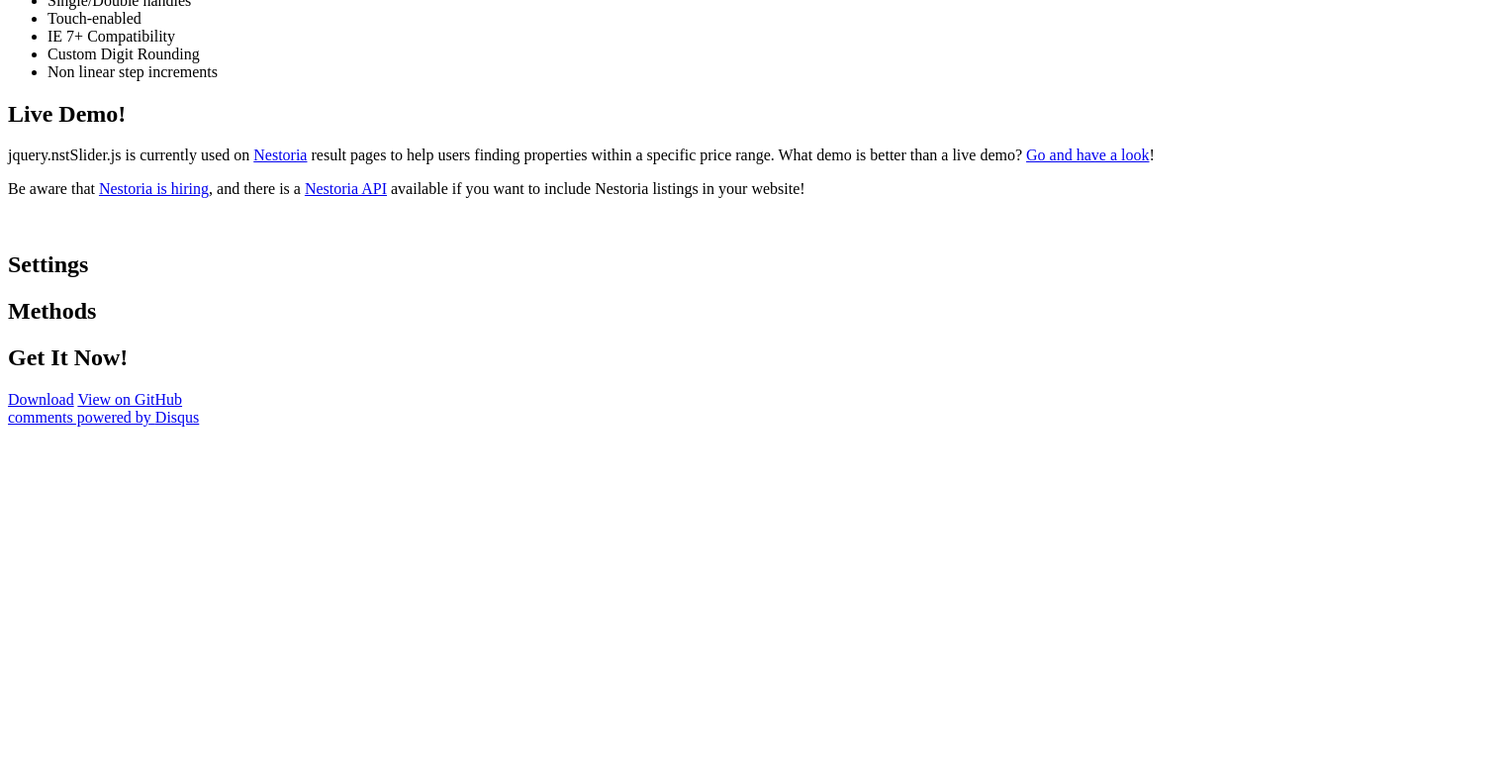
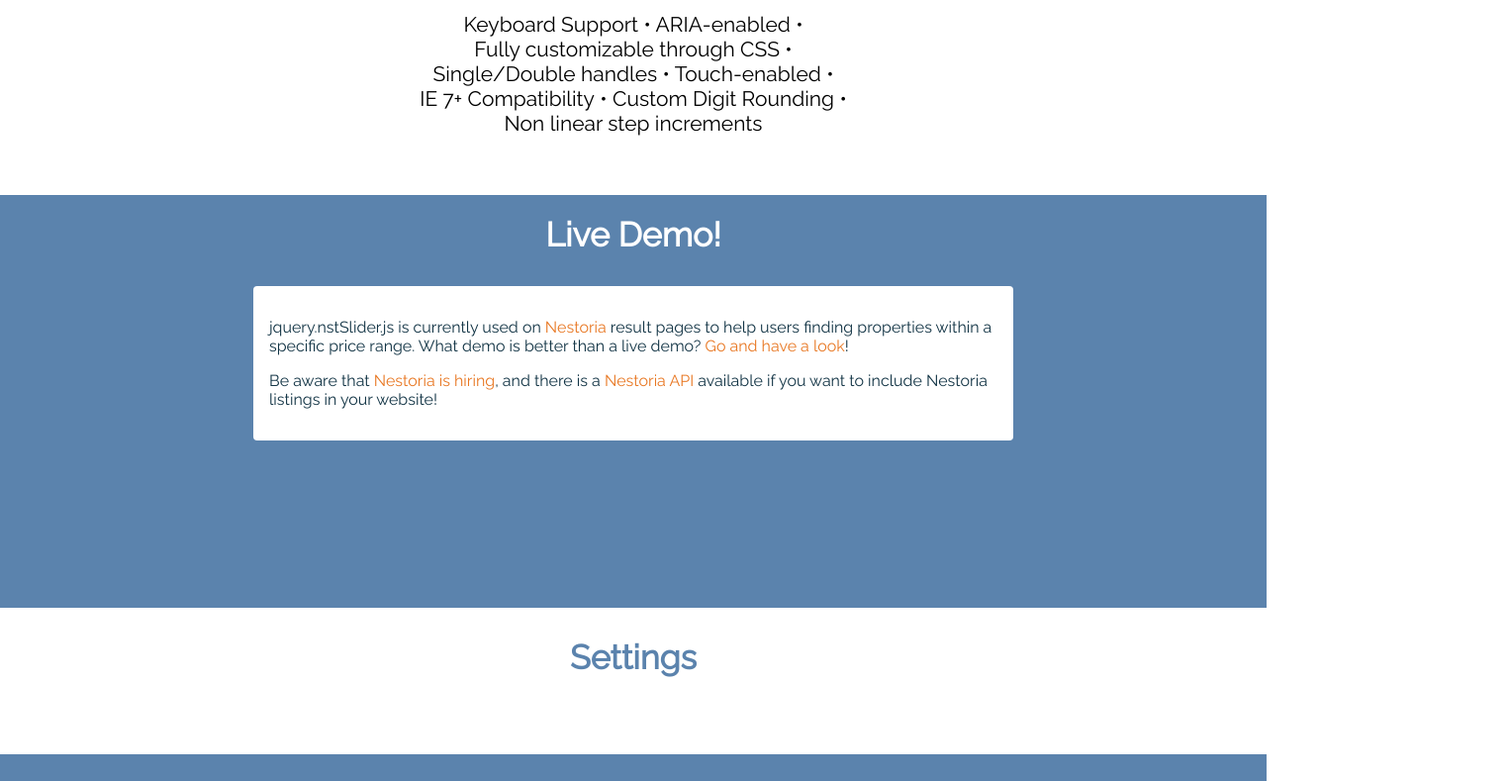
Before and after one commit to darksmo/jquery-nstslider-gh-pages, a website: page public/index.html in a window 1280 px wide. Shown: the part 500-1289 px from the top of the page at 99% size, 1525 px wide, since content can reach past the window. Before the commit the page ends 939 px from the top, so only its background shows below. Drawn offline with Linux system fonts and the light colour scheme; the site is published under a folder, as on GitHub Pages, so addresses that start at the root find nothing; a script that the page names is missing.

Commit message:
Update index.html

```diff
--- a/public/index.html
+++ b/public/index.html
@@ -5,7 +5,7 @@
     <meta charset="utf-8">
     <meta http-equiv="X-UA-Compatible" content="IE=edge">
 
-    <link rel="stylesheet" href="/stylesheets/style.css" />
+    <link rel="stylesheet" href="stylesheets/style.css" />
     <link href='http://fonts.googleapis.com/css?family=Ubuntu+Condensed|Raleway' rel='stylesheet' type='text/css'>
 
     <script src="javascripts/vendor/requirejs/require.js" data-main="javascripts/main.js"></script>
```
